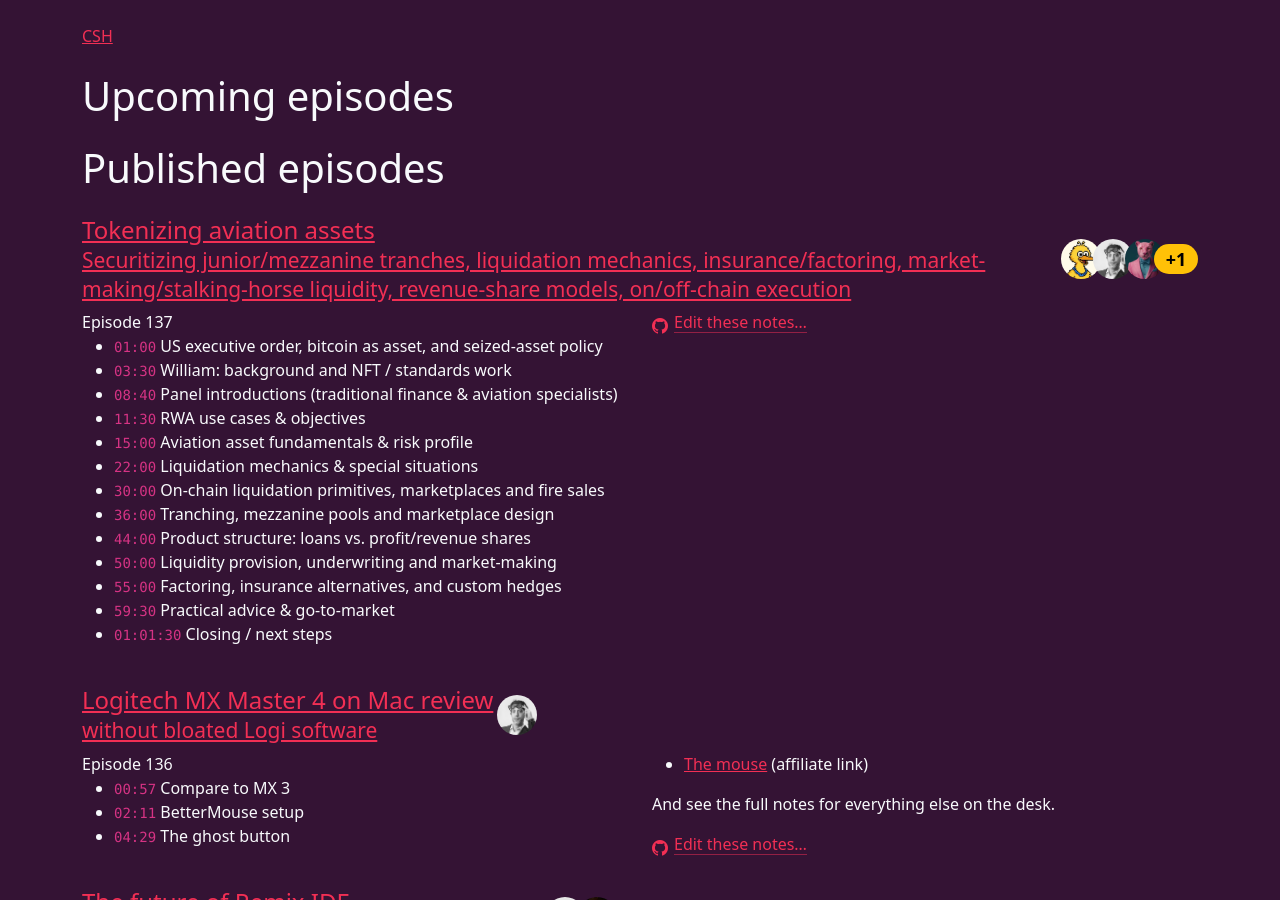
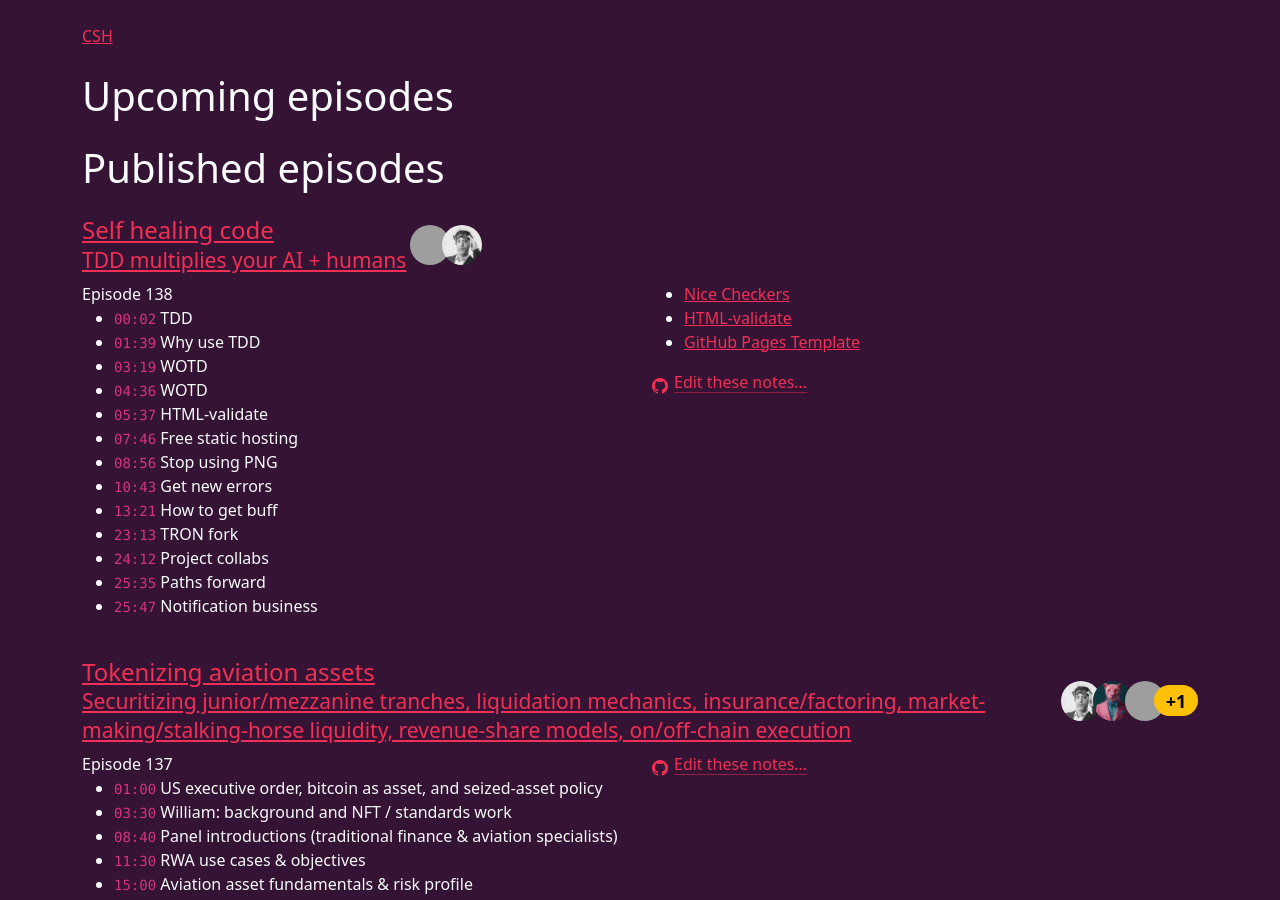
Before and after one commit to community-service/hour.gg, a Jekyll site: the page built from episodes.html, in a window 1280 px wide and 900 px high. Built offline with Jekyll 4.4.1, drawn with Linux system fonts in a browser that asks for light colours; grey boxes are pictures that could not be loaded.

Commit message:
Post ep 138

```diff
--- /dev/null
+++ b/_episodes/2025-12-09-episode-138.md
@@ -0,0 +1,61 @@
+---
+posted: true
+guid: 96694D00-ED2C-4449-BA3F-612EF90A1B13
+title: Self healing code
+subtitle: TDD multiplies your AI + humans
+# The description can be up to 400 characters
+description: We watch a developer run tests, teach AI pedantic rules, and fix 80+ HTML problems automatically — and argue why TDD matters more than ever.
+start-time: 2025-12-09T18:00:00-05:00
+itunes-explicit: false
+itunes-episode: 138
+itunes-episodeType: full
+# More info
+youtube-full: https://youtu.be/VfobbW_V-5U
+discussion: https://x.com/fulldecent/status/1998603299193500045
+# Timeline
+timeline:
+  - seconds: 0
+    title: Intro
+  - seconds: 2
+    title: TDD
+  - seconds: 99
+    title: Why use TDD
+  - seconds: 199
+    title: WOTD
+  - seconds: 276
+    title: WOTD
+  - seconds: 337
+    title: HTML-validate
+  - seconds: 466
+    title: Free static hosting
+  - seconds: 536
+    title: Stop using PNG
+  - seconds: 643
+    title: Get new errors
+  - seconds: 801
+    title: How to get buff
+  - seconds: 1393
+    title: TRON fork
+  - seconds: 1452
+    title: Project collabs
+  - seconds: 1535
+    title: Paths forward
+  - seconds: 1547
+    title: Notification business
+# File information
+enclosure-url: https://media.phor.net/csh/2025-12-09-episode-138.m4a
+enclosure-length: 74901634
+enclosure-type: "audio/x-m4a"
+itunes-duration: 3694
+# Use X username, lowercased, as the participant
+participants:
+  - "fulldecent"
+  - "drugs4thought"
+youtube-hashtags: '#TDD #TestDrivenDevelopment #AICode #SelfHealingCode #WebDevelopment'
+---
+
+- [Nice Checkers](https://github.com/fulldecent/html-validate-nice-checkers/actions)
+- [HTML-validate](https://html-validate.org/)
+- [GitHub Pages Template](https://github.com/fulldecent/github-pages-template)
+
+<!--end of quick notes-->
```
Also changed, not shown: instructions/Postproduction checklist.md (+3 -1 lines).
